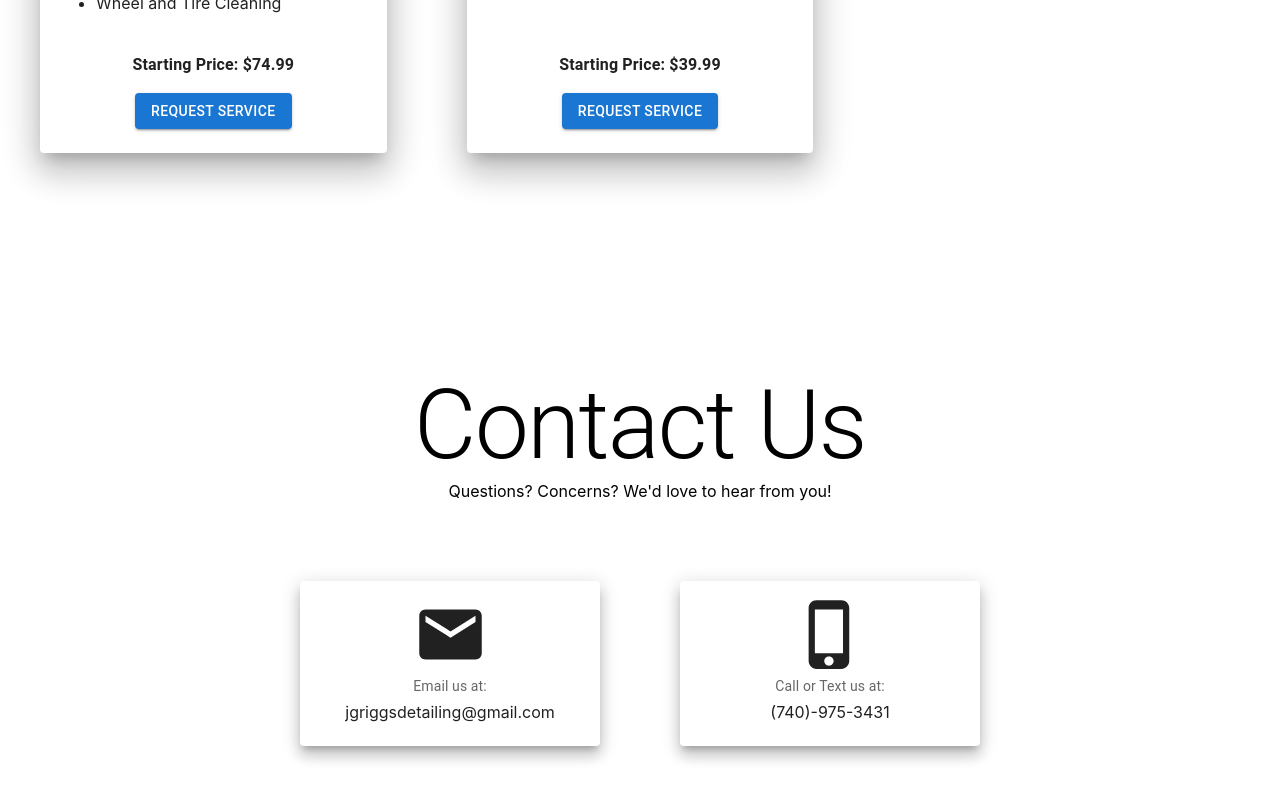
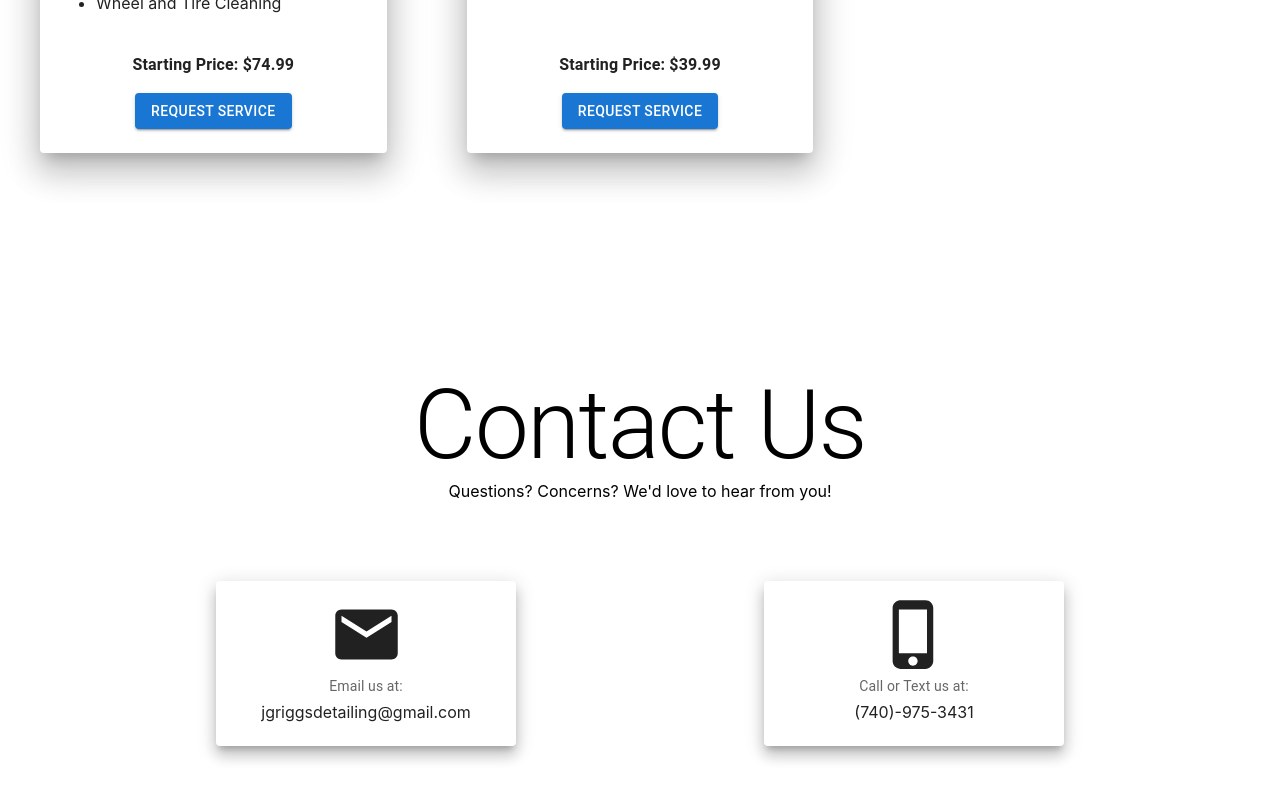
Before and after one commit to stephenv13/detailing-website, a Next.js app: page / in a window 1280 px wide. Shown: the part 2334-3134 px from the top of the page. Built offline with nearby package versions, Linux system fonts and the light colour scheme.

Commit message:
fixed contact card centering

```diff
--- a/components/contactus.js
+++ b/components/contactus.js
@@ -7,13 +7,14 @@ import PhoneIphoneIcon from '@mui/icons-material/PhoneIphone';
 
 export default function ContactUs() {
         return (
+
             <Box className='contact' sx={{flexGrow: 1, textAlign: 'center', mt: 20, p: 2}}>
                 <Typography variant='h1'>Contact Us</Typography>
                 <Typography variant='p' sx={{fontWeight: 'normal'}}>Questions? Concerns? We&apos;d love to hear from you!</Typography>
 
                 <Fade delay={500}>
-                <Grid container spacing={10} sx={{p: 10,}}>
-                <Grid item xs={12} sm={6} align='right'>
+                    <Grid container spacing={1} sx={{p: 10,}}>
+                    <Grid item xs={12} sm={6} align='center'>
 
                         {/* EMAIL CARD */}
                         <Card elevation={10} sx={{minWidth: 250, maxWidth: 300, textAlign: 'center'}}>
@@ -25,7 +26,7 @@ export default function ContactUs() {
                         </Card>
                     </Grid>
 
-                <Grid item xs={12} sm={6} align='left'>
+                    <Grid item xs={12} sm={6} align='center'>
 
                         {/* PHONE CARD */}
                         <Card elevation={10} sx={{minWidth: 250, maxWidth: 300, textAlign: 'center'}}>
--- a/components/services.js
+++ b/components/services.js
@@ -7,7 +7,6 @@ export default function Services() {
     const services = require('./data/services.json')
 
         return (
-
                 <Grid container spacing={10} sx={{p: 5,}}>
                 {services.map((service,id) => {
 
@@ -52,6 +51,7 @@ export default function Services() {
                             </Card>
                         </Grid>
 
+
                     );
                 })}
                 </Grid>
```
Lines whose indentation alone changed are shown as unchanged.
